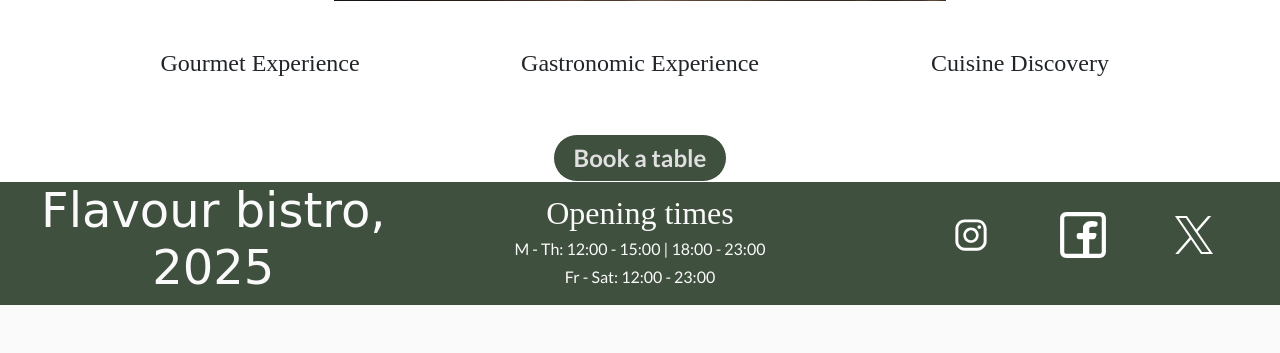
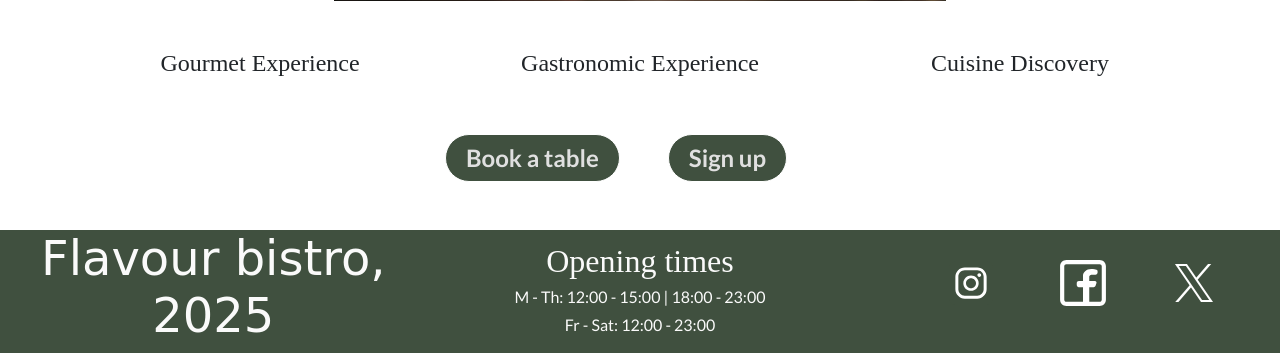
Before and after one commit to devjldp/restaurant-django, a Django app: page / in a window 1280 px wide. Shown: the part 565-918 px from the top of the page. Before the commit the page ends 870 px from the top, so only its background shows below. Run offline with Django 5.2, Linux system fonts and the light colour scheme; parts of the project's set-up code (start-up, migrations or seed data) failed here and were passed over; some web fonts are replaced.

Commit message:
Add sign up bottom to index.

```diff
--- a/restaurant/home/templates/index.html
+++ b/restaurant/home/templates/index.html
@@ -41,8 +41,13 @@
 
     </div>
 
-    <div class="text-center mt-5">
+
+
+    <div class="d-flex flex-column flex-lg-row justify-content-center align-items-center my-5">
         <a href="#" class="btn">Book a table</a>
+        {% if not user.is_authenticated %}
+            <a href="{% url 'account_signup' %}"class="btn mx-lg-5">Sign up</a></p>
+        {% endif %}
     </div>
 
 </section>
```
